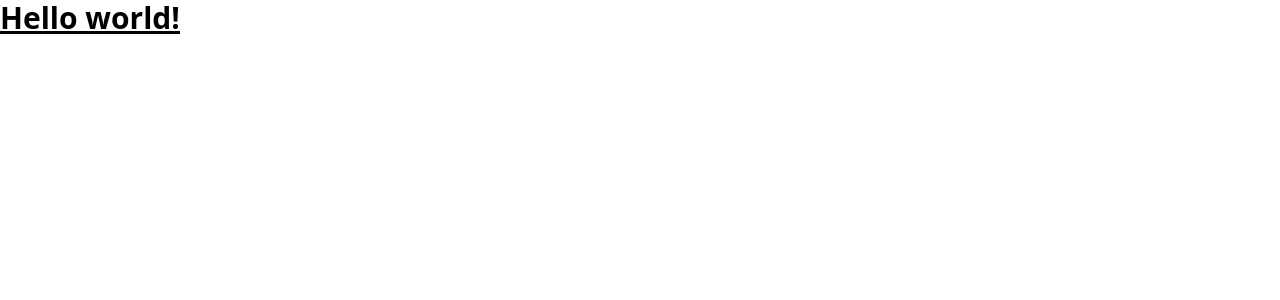
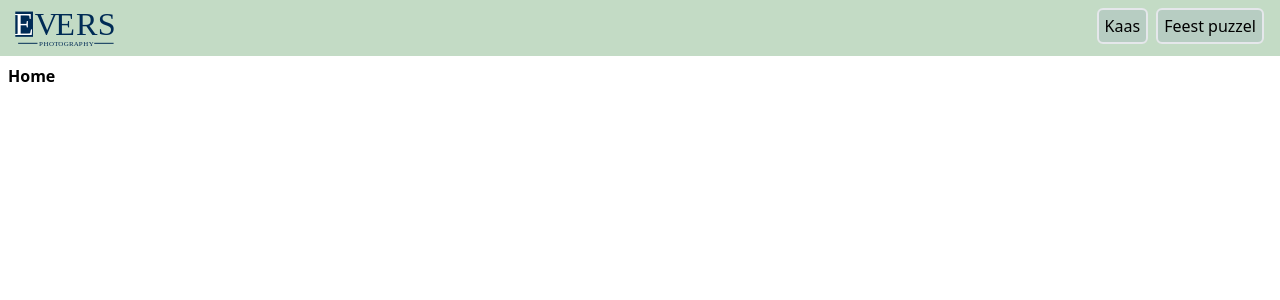
Before and after one commit to EarlyBirdREAL/Portfolio, a Vue app: page /#/ in a window 1280 px wide. Shown: the top 300 px of the page. Built offline with nearby package versions, Linux system fonts and the light colour scheme.

Commit message:
Added logo and NavBar

```diff
--- a/src/App.vue
+++ b/src/App.vue
@@ -3,9 +3,11 @@
 // Check out https://vuejs.org/api/sfc-script-setup.html#script-setup
 import HelloWorld from './components/HelloWorld.vue'
 import Home from "./components/Home.vue";
+import NavBar from "./components/NavBar.vue";
 </script>
 
 <template>
+  <NavBar />
   <Home />
 </template>
 
--- a/src/components/Home.vue
+++ b/src/components/Home.vue
@@ -1,7 +1,7 @@
 <template>
-  <h1 class="text-3xl font-bold underline">
-    Hello world!
-  </h1>
+  <div class="w-full">
+    <h1 class="font-bold p-2">Home</h1>
+  </div>
 </template>
 
 <script setup>
--- /dev/null
+++ b/src/components/NavBar.vue
@@ -0,0 +1,15 @@
+<template>
+<div class="w-full h-14 bg-[#c3dbc5]">
+  <div dir="rtl" class="block flex p-2 ">
+    <span class="mr-2 border-2 px-1.5 py-1 rounded-md bg-opacity-25 bg-slate-400">Feest puzzel</span>
+    <span class="mr-2 border-2 px-1.5 py-1 rounded-md bg-opacity-25 bg-slate-400">Kaas</span>
+    <img class="mx-3.5 absolute left-0 h-10" src="src/assets/logo.svg">
+    <div class="mx-3.5 absolute left-0"></div>
+  </div>
+</div>
+</template>
+
+<script setup>
+
+
+</script>
```
Also changed, not shown: src/assets/logo.svg (added).
